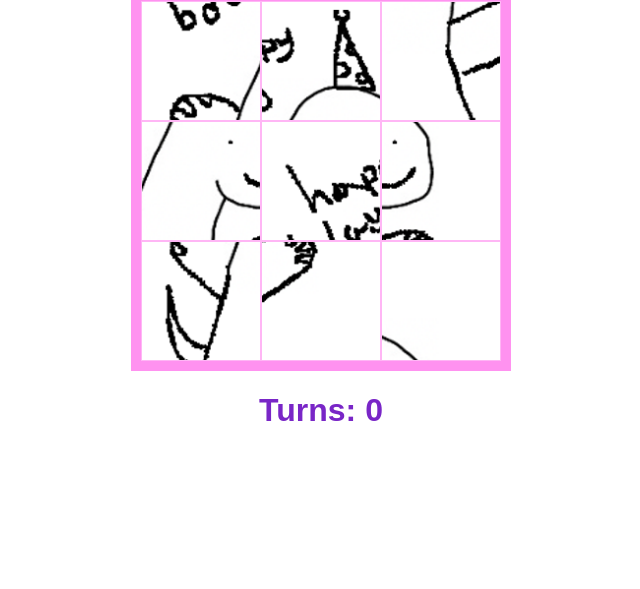
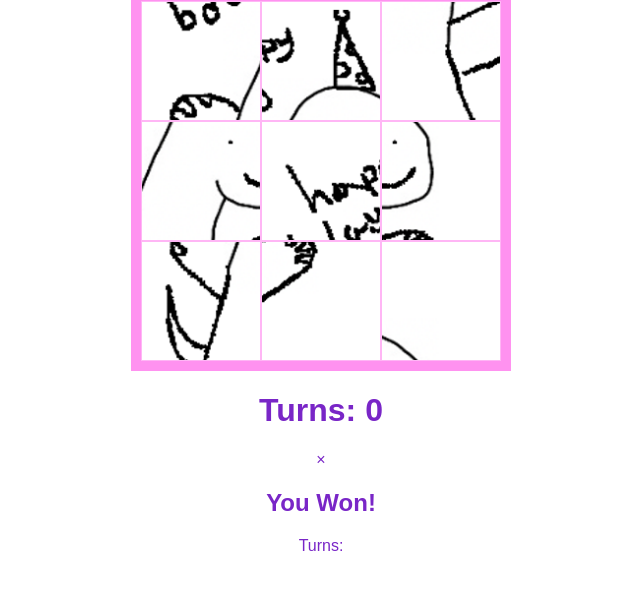
Before and after one commit to LilySky22/Sliding-Puzzle, a plain HTML site: page index.html in a window 1280 px wide. Shown: the part 171-760 px from the top of the page, without its empty margins (319-959 px from the left). Drawn offline with Linux system fonts and the light colour scheme.

Commit message:
Update index.html

```diff
--- a/index.html
+++ b/index.html
@@ -1,5 +1,5 @@
 <!DOCTYPE html>
-<html>
+<html lang="en">
 <head>
     <meta charset="UTF-8">
     <meta name="viewport" content="width=device-width, initial-scale=1.0">
@@ -11,5 +11,14 @@
     <img id="title" src="./logo.png" alt="Puzzle Title">
     <div id="board"></div>
     <h1>Turns: <span id="turns">0</span></h1>
+
+    <!-- Win Modal -->
+    <div id="winModal" class="modal">
+        <div class="modal-content">
+            <span class="close" onclick="closeWinModal()">&times;</span>
+            <h2>You Won!</h2>
+            <p>Turns: <span id="winTurns"></span></p>
+        </div>
+    </div>
 </body>
 </html>
```
